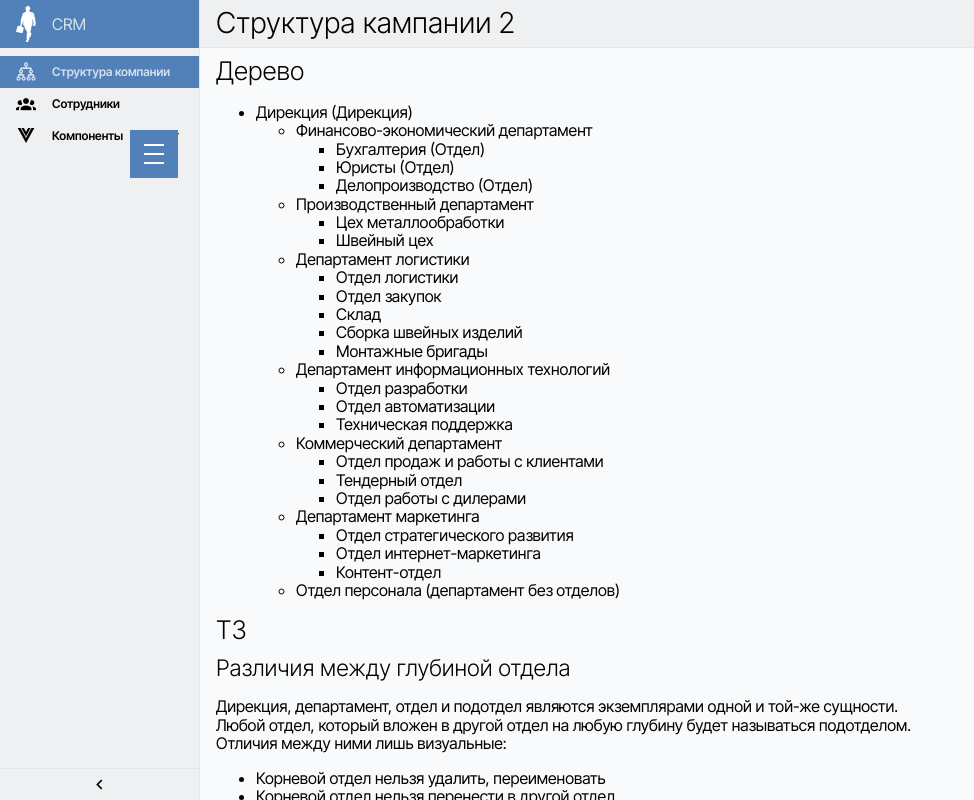
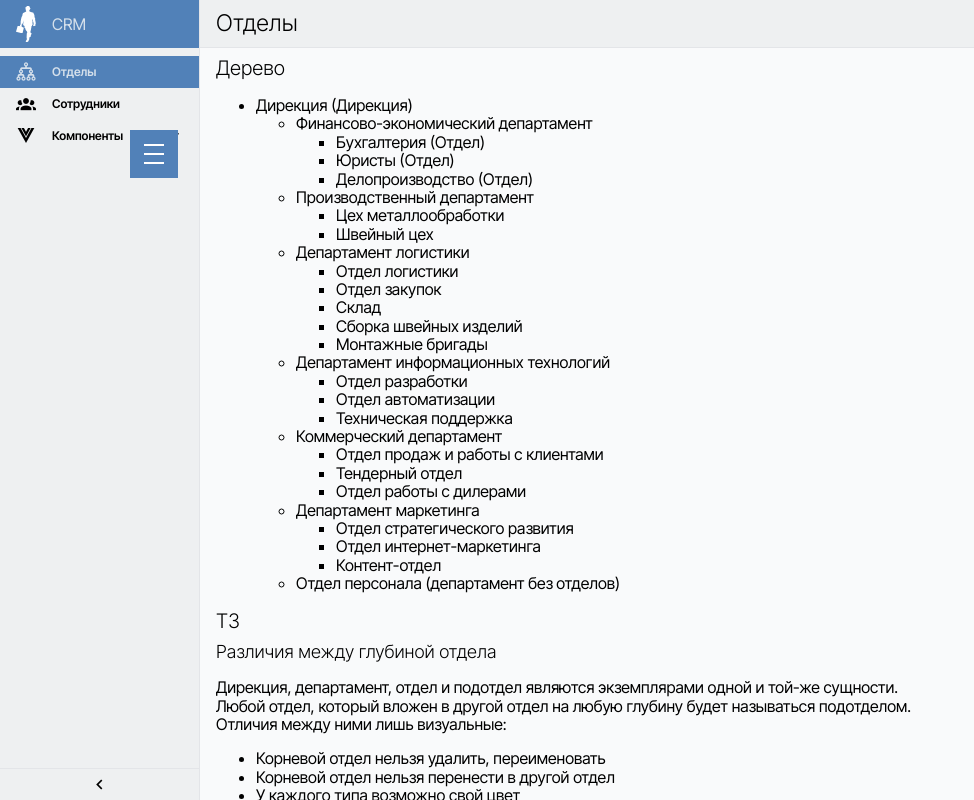
Before and after one commit to hardmagnett/big-company, a Vue app: page / in a window 1280 px wide. Shown: the whole page, without its empty margins (0-974 px from the left). Built offline with nearby package versions, Linux system fonts and the light colour scheme.

Commit message:
Переделка лэйаута 05

```diff
--- a/src/a-library/assets/typo/headers.scss
+++ b/src/a-library/assets/typo/headers.scss
@@ -1,40 +1,47 @@
 h1, .h1,
 h2, .h2,
-h3, .h3,
-h4, .h4,
-h5, .h5,
-h6, .h6 {
+h3, .h3 {
   margin-top: 0;
-  margin-bottom: 0;
+  margin-bottom: 0.5rem;
   font-weight: $_headerFontWeight;
   line-height: $_headerLineHeight;
   letter-spacing: $_headerLetterSpacing;
   font-family: $_headerFontFamily;
 }
 
-@mixin fontSizesForAllBreakpoints($hLevel) {
-  font-size: nth($_headerFontSizes, $hLevel);
-  @media (min-width: $bpSm) {
-    font-size: nth($_headerFontSizesSm, $hLevel);
-  }
-  @media (min-width: $bpMd) {
-    font-size: nth($_headerFontSizesMd, $hLevel);
-  }
-  @media (min-width: $bpLg) {
-    font-size: nth($_headerFontSizesLg, $hLevel);
-  }
-  @media (min-width: $bpXl) {
-    font-size: nth($_headerFontSizesXl, $hLevel);
-  }
-  @media (min-width: $bpXxl) {
-    font-size: nth($_headerFontSizesXxl, $hLevel);
-  }
+h1, .h1 {
+  font-size: var(--fontSizeMegaGiant);
+}
+h2, .h2 {
+  font-size: var(--fontSizeGiant);
+}
+h3, .h3 {
+  font-size: var(--fontSizeLarge);
 }
 
-// На выходе создает правил от h1 до h6 и от .h1 до .h6
-@for $hLevel from 1 through 6 {
-  h#{$hLevel}, .h#{$hLevel} {
-    @include fontSizesForAllBreakpoints($hLevel);
-    margin-bottom: nth($_headerBottomMargins, $hLevel);
-  }
-}
+//@mixin fontSizesForAllBreakpoints($hLevel) {
+//  font-size: nth($_headerFontSizes, $hLevel);
+//  @media (min-width: $bpSm) {
+//    font-size: nth($_headerFontSizesSm, $hLevel);
+//  }
+//  @media (min-width: $bpMd) {
+//    font-size: nth($_headerFontSizesMd, $hLevel);
+//  }
+//  @media (min-width: $bpLg) {
+//    font-size: nth($_headerFontSizesLg, $hLevel);
+//  }
+//  @media (min-width: $bpXl) {
+//    font-size: nth($_headerFontSizesXl, $hLevel);
+//  }
+//  @media (min-width: $bpXxl) {
+//    font-size: nth($_headerFontSizesXxl, $hLevel);
+//  }
+//}
+//
+//// На выходе создает правил от h1 до h6 и от .h1 до .h6
+//@for $hLevel from 1 through 6 {
+//  h#{$hLevel}, .h#{$hLevel} {
+//    @include fontSizesForAllBreakpoints($hLevel);
+//    margin-bottom: nth($_headerBottomMargins, $hLevel);
+//  }
+//}
--- a/src/a-library/assets/variables/typoSCSS.scss
+++ b/src/a-library/assets/variables/typoSCSS.scss
@@ -2,6 +2,7 @@
 $_fontScale: 1.067           !default;        // Minor Second
 $_fontScaleSm: $_fontScale !default;
 $_fontScaleMd: 1.125         !default;       // Major Second
+//$_fontScaleLg: 1.125         !default;       // Minor Third
 $_fontScaleLg: 1.200         !default;       // Minor Third
 $_fontScaleXl: $_fontScaleLg !default;
 $_fontScaleXxl: $_fontScaleXl !default;
@@ -13,11 +14,11 @@ $_fontScaleXxl: $_fontScaleXl !default;
 // Для каждой ширины каждый размер заголовка может быть любым.
 // Например h1 как h1, h2 как h5, h3 как h6. И это при соблюдении scale.
 // И подобные вариации могут отличаться от расширения к расширению.
-$_headerFontSizes: 1rem * math.pow($_fontScale, 5), 1.0rem * math.pow($_fontScale, 4),  1rem * math.pow($_fontScale, 3), 1rem * math.pow($_fontScale, 2), 1rem * $_fontScale, 1rem !default;
+$_headerFontSizes:   1rem * math.pow($_fontScale, 5), 1.0rem * math.pow($_fontScale, 4),  1rem * math.pow($_fontScale, 3), 1rem * math.pow($_fontScale, 2), 1rem * $_fontScale, 1rem !default;
 $_headerFontSizesSm: 1rem * math.pow($_fontScaleSm, 5), 1.0rem * math.pow($_fontScaleSm, 4),  1rem * math.pow($_fontScaleSm, 3), 1rem * math.pow($_fontScaleSm, 2), 1rem * $_fontScaleSm, 1rem !default;
 $_headerFontSizesMd: 1rem * math.pow($_fontScaleMd, 5), 1.0rem * math.pow($_fontScaleMd, 4),  1rem * math.pow($_fontScaleMd, 3), 1rem * math.pow($_fontScaleMd, 2), 1rem * $_fontScaleMd, 1rem !default;;
-//$_headerFontSizesLg: 1rem * math.pow($_fontScaleLg, 5), 1.0rem * math.pow($_fontScaleLg, 4),  1rem * math.pow($_fontScaleLg, 3), 1rem * math.pow($_fontScaleLg, 2), 1rem * $_fontScaleLg, 1rem !default;
-$_headerFontSizesLg: $_headerFontSizesMd !default;
+$_headerFontSizesLg: 1rem * math.pow($_fontScaleLg, 5), 1.0rem * math.pow($_fontScaleLg, 4),  1rem * math.pow($_fontScaleLg, 3), 1rem * math.pow($_fontScaleLg, 2), 1rem * $_fontScaleLg, 1rem !default;
+//$_headerFontSizesLg: $_headerFontSizesMd !default;
 $_headerFontSizesXl: $_headerFontSizesLg !default;
 $_headerFontSizesXxl: $_headerFontSizesXl !default;
 
--- a/src/a-library/assets/variables/typo_CSS.scss
+++ b/src/a-library/assets/variables/typo_CSS.scss
@@ -1,7 +1,8 @@
 :root {
   //// размеры Шрифтов
-  --fontSizeGiant: 20px;
-  --fontSizeLarge: 18px;
+  --fontSizeMegaGiant: 23px;    // В т.ч. для h1
+  --fontSizeGiant: 20px;        // В т.ч. для h2
+  --fontSizeLarge: 18px;        // В т.ч. для h3
   --fontSizeBase: 16px;
   --fontSizeSmall: 14px;
   --fontSizeTiny: 12px;
--- a/src/a-library/components/layout/AMainMenu/AMainMenu.vue
+++ b/src/a-library/components/layout/AMainMenu/AMainMenu.vue
@@ -55,7 +55,7 @@ let i = 0
 const menuItems = [
   {
     id: i++,
-    title: 'Структура компании',
+    title: 'Отделы',
     icon: 'mdi-family-tree',
     route: {
       to: 'departments'
--- a/src/a-library/views/component-list/Headers/Headers.vue
+++ b/src/a-library/views/component-list/Headers/Headers.vue
@@ -9,17 +9,17 @@
       <h1>Заголовок h1</h1>
       <h2>Заголовок h2</h2>
       <h3>Заголовок h3</h3>
-      <h4>Заголовок h4</h4>
-      <h5>Заголовок h5</h5>
-      <h6>Заголовок h6</h6>
+      <!--<h4>Заголовок h4</h4>-->
+      <!--<h5>Заголовок h5</h5>-->
+      <!--<h6>Заголовок h6</h6>-->
       <br>
       <br>
       <p class="h1">Параграф .h1</p>
       <p class="h2">Параграф .h2</p>
       <p class="h3">Параграф .h3</p>
-      <p class="h4">Параграф .h4</p>
-      <p class="h5">Параграф .h5</p>
-      <p class="h6">Параграф .h6</p>
+      <!--<p class="h4">Параграф .h4</p>-->
+      <!--<p class="h5">Параграф .h5</p>-->
+      <!--<p class="h6">Параграф .h6</p>-->
       <br>
       <br>
 
--- a/src/app/components/employees/EmployeesTable/EmployeesTable.vue
+++ b/src/app/components/employees/EmployeesTable/EmployeesTable.vue
@@ -21,6 +21,9 @@ import EmployeeRow from '@/app/components/employees/EmployeeRow/EmployeeRow.vue'
 
     .employee-row {
       flex: 0 0 100%;
+      @media (min-width: $bpSm) {
+        @include flexItemBasis(2);
+      }
 
       @media (min-width: $bpMd) {
         @include flexItemBasis(2);
--- a/src/app/views/departments/Departments/Departments.vue
+++ b/src/app/views/departments/Departments/Departments.vue
@@ -3,7 +3,7 @@
 
     <Teleport to="#page-header-place">
       <APageHeader>
-        Структура кампании 2
+        Отделы
       </APageHeader>
     </Teleport>
 
```
Also changed, not shown: src/a-library/components/layout/AMainMenu/README.txt, план.txt.
